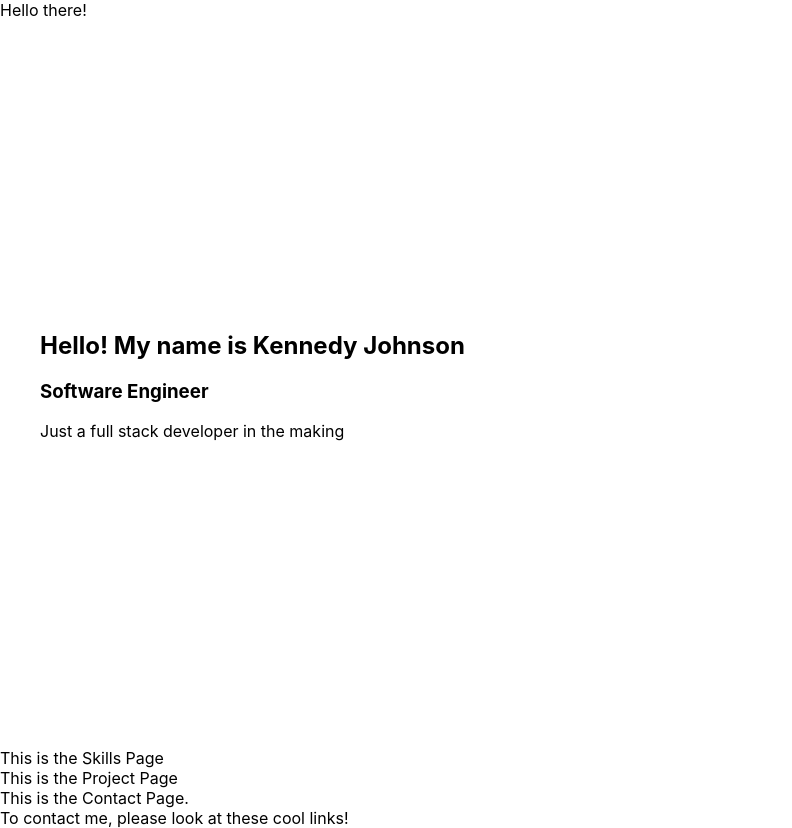
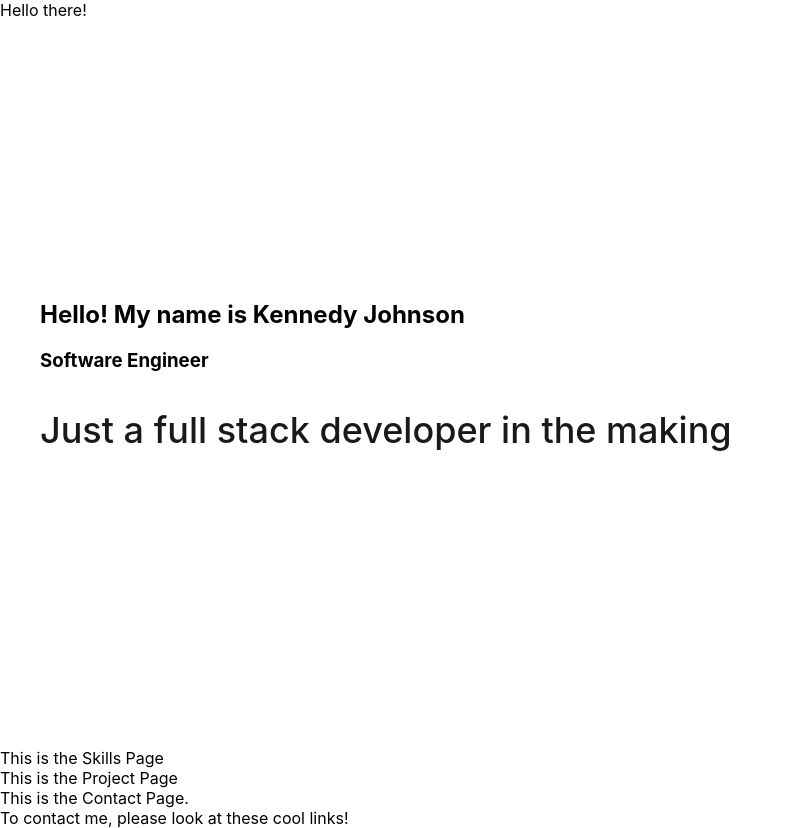
Before and after one commit to kenn-john320/kenn-john320.github.io, a React (Create React App) app: page / in a window 1280 px wide. Shown: the whole page, without its empty margins (0-792 px from the left). Built offline with nearby package versions, Linux system fonts and the light colour scheme.

Commit message:
Added more css files

```diff
--- a/src/components/sections/TitleSection/TitleSection.module.scss
+++ b/src/components/sections/TitleSection/TitleSection.module.scss
@@ -1,4 +1,4 @@
-.titleSection {
+.section {
   min-height: calc(100vh - 4.5rem);
   display: flex;
   align-items: center;
@@ -11,7 +11,7 @@
   //   padding: ${theme.spacing.xl} 0;
   // }
 
-  .titleContainer {
+  .container {
     max-width: 1200px;
     margin: 0 auto;
     width: 95%;
@@ -22,7 +22,7 @@
   }
 }
 
-.titleContent {
+.content {
   position: relative;
   z-index: 1;
   max-width: 1000px;
@@ -36,5 +36,13 @@
   // @media (min-width: ${theme.breakpoints.md}) {
   //   padding: ${theme.spacing.xl};
   // }
+}
 
+.description {
+  // animation: ${fadeUpKeyframes} 0.5s ease-out 0.2s forwards;
+  opacity: 0;
+  font-size: clamp(1.5rem, 3vw, 2.25rem);
+  // margin-bottom: ${theme.spacing.lg};
+  opacity: 0.9;
+  font-weight: 500;
 }
--- a/src/components/sections/TitleSection/TitleSection.tsx
+++ b/src/components/sections/TitleSection/TitleSection.tsx
@@ -4,18 +4,18 @@ import styles from './TitleSection.module.scss'
 const TitleSection: React.FC = () => {
 
     return (
-        <section className={`${styles.titleSection}`}>
-            <div className={`${styles.titleContainer}`}>
-                <div className={`${styles.titleContent}`}>
+        <section className={`${styles.section}`}>
+            <div className={`${styles.container}`}>
+                <div className={`${styles.content}`}>
                     <div>
-                        <h1 className='intro-title'>
+                        <h1 className={`${styles.title}`}>
                             Hello!
                             My name is Kennedy Johnson
                         </h1>
-                        <h3 className='subtitle'>
+                        <h3 className={`${styles.subtitle}`}>
                             Software Engineer
                         </h3>
-                        <p>
+                        <p className={`${styles.description}`}>
                             Just a full stack developer in the making
                         </p>
                     </div>
```
